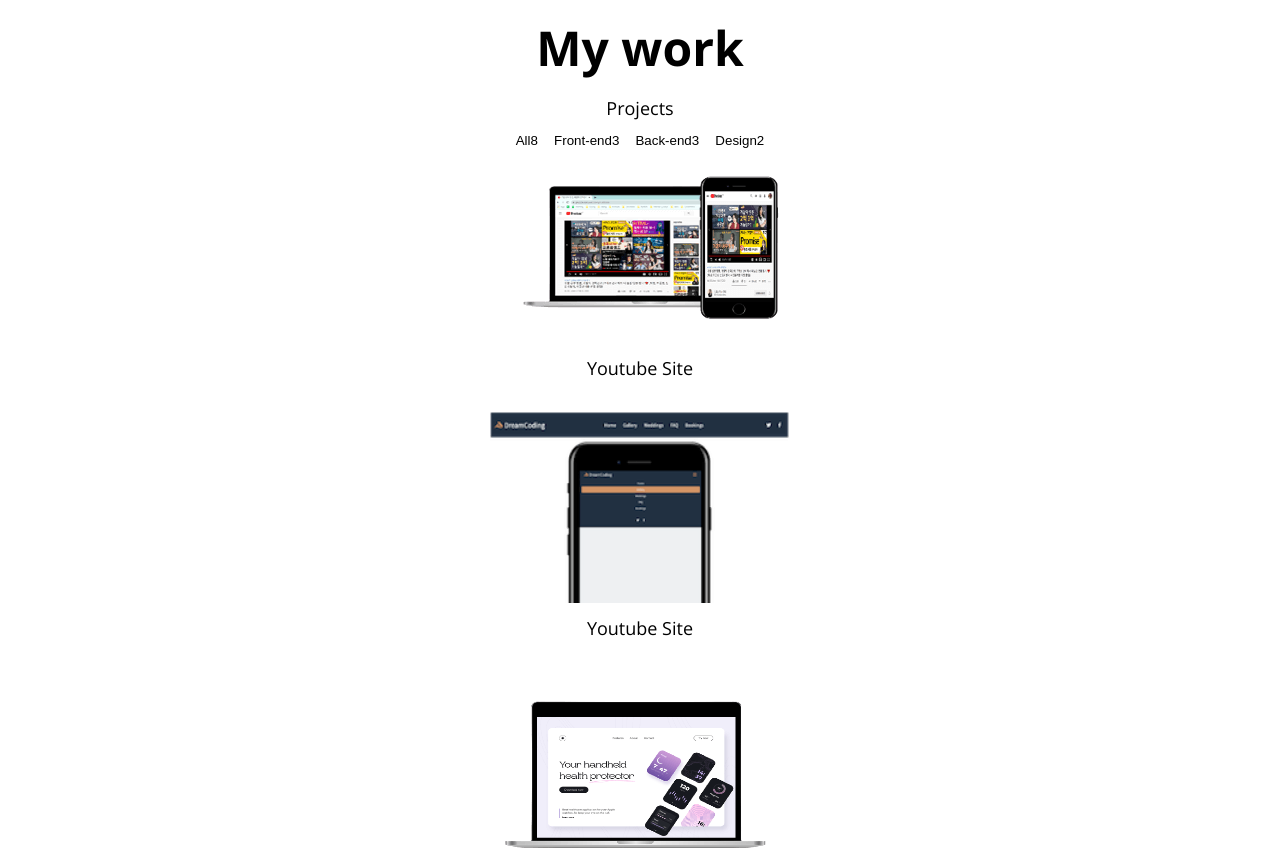
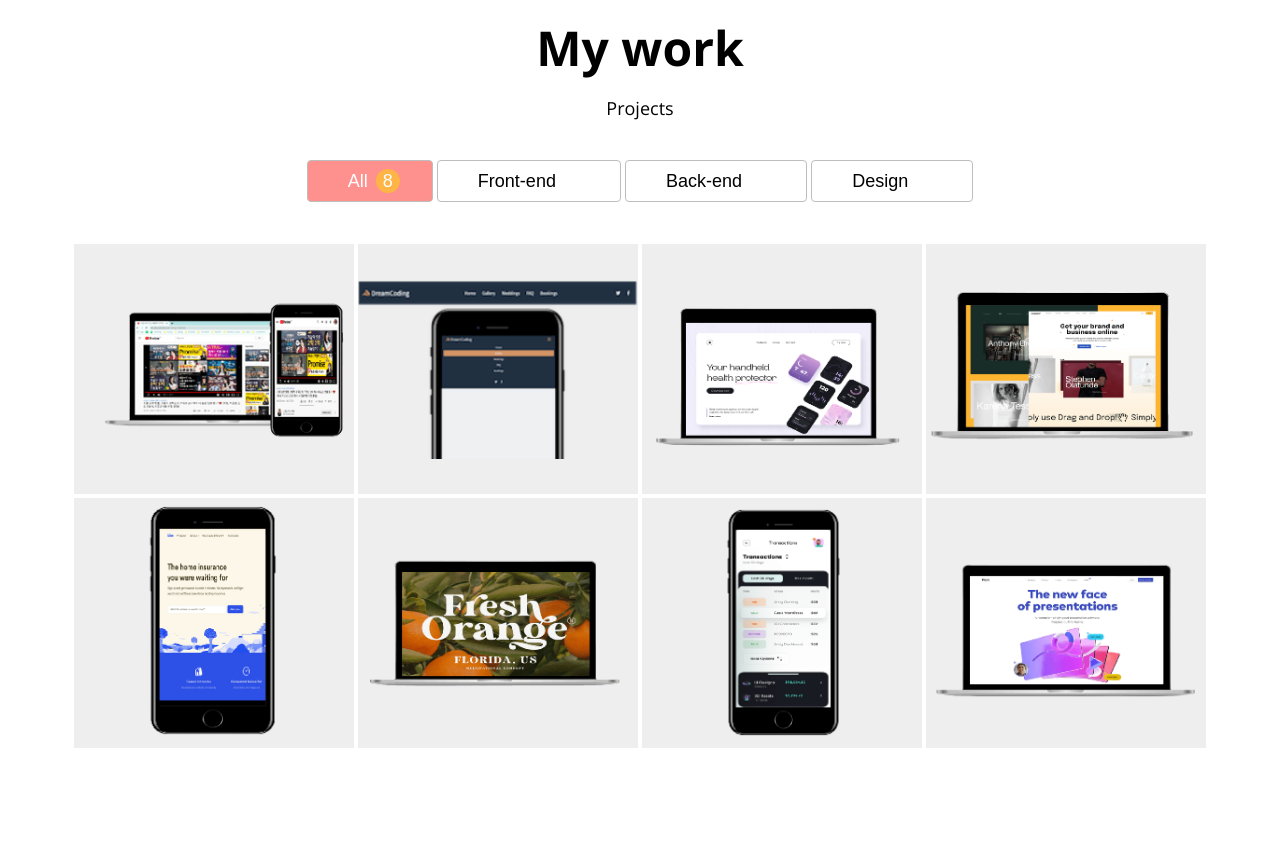
Before and after one commit to sy5072/portfolio, a plain HTML site: page index.html in a window 1280 px wide. Shown: the part 2280-3128 px from the top of the page. Drawn offline with nearby package versions, Linux system fonts and the light colour scheme.

Commit message:
CSS:Work

```diff
--- a/index.html
+++ b/index.html
@@ -182,64 +182,64 @@
         <h1>My work</h1>
         <h3>Projects</h3>
         <div class="work__categories">
-            <button class="category__btn">All<span class="category__count">8</span></button>
+            <button class="category__btn active">All<span class="category__count">8</span></button>
             <button class="category__btn">Front-end<span class="category__count">3</span></button>
             <button class="category__btn">Back-end<span class="category__count">3</span></button>
             <button class="category__btn">Design<span class="category__count">2</span></button>
         </div>
 
         <div class="work__projects">
-            <a href="https://github.com/sy5072" class="project__img" target="blank">
-            <img src="imgs/projects/project1.png" alt="Youtube">
+            <a href="https://github.com/sy5072" class="project" target="blank">
+            <img src="imgs/projects/project1.png" alt="Youtube" class="project__img">
             <div class="project__description">
                 <h3>Youtube Site</h3>
                 <span>Clone codding with HTML and CSS</span>
             </div>
             </a>
-            <a href="https://github.com/sy5072" class="project__img" target="blank">
-                <img src="imgs/projects/project2.png" alt="Youtube">
+            <a href="https://github.com/sy5072" class="project" target="blank">
+                <img src="imgs/projects/project2.png" alt="Youtube" class="project__img">
                 <div class="project__description">
                     <h3>Youtube Site</h3>
                     <span>Clone codding with HTML and CSS</span>
                 </div>
             </a>
-            <a href="https://github.com/sy5072" class="project__img" target="blank">
-                <img src="imgs/projects/project3.png" alt="Youtube">
+            <a href="https://github.com/sy5072" class="project" target="blank">
+                <img src="imgs/projects/project3.png" alt="Youtube" class="project__img">
                 <div class="project__description">
                     <h3>Youtube Site</h3>
                     <span>Clone codding with HTML and CSS</span>
                 </div>
             </a>
-            <a href="https://github.com/sy5072" class="project__img" target="blank">
-                <img src="imgs/projects/project4.png" alt="Youtube">
+            <a href="https://github.com/sy5072" class="project" target="blank">
+                <img src="imgs/projects/project4.png" alt="Youtube" class="project__img">
                 <div class="project__description">
                     <h3>Youtube Site</h3>
                     <span>Clone codding with HTML and CSS</span>
                 </div>
             </a>
-            <a href="https://github.com/sy5072" class="project__img" target="blank">
-                <img src="imgs/projects/project5.png" alt="Youtube">
+            <a href="https://github.com/sy5072" class="project" target="blank">
+                <img src="imgs/projects/project5.png" alt="Youtube" class="project__img">
                 <div class="project__description">
                     <h3>Youtube Site</h3>
                     <span>Clone codding with HTML and CSS</span>
                 </div>
             </a>
-            <a href="https://github.com/sy5072" class="project__img" target="blank">
-                <img src="imgs/projects/project6.png" alt="Youtube">
+            <a href="https://github.com/sy5072" class="project" target="blank">
+                <img src="imgs/projects/project6.png" alt="Youtube" class="project__img">
                 <div class="project__description">
                     <h3>Youtube Site</h3>
                     <span>Clone codding with HTML and CSS</span>
                 </div>
             </a>
-            <a href="https://github.com/sy5072" class="project__img" target="blank">
-                <img src="imgs/projects/project7.png" alt="Youtube">
+            <a href="https://github.com/sy5072" class="project" target="blank">
+                <img src="imgs/projects/project7.png" alt="Youtube" class="project__img">
                 <div class="project__description">
                     <h3>Youtube Site</h3>
                     <span>Clone codding with HTML and CSS</span>
                 </div>
             </a>
-            <a href="https://github.com/sy5072" class="project__img" target="blank">
-                <img src="imgs/projects/project8.png" alt="Youtube">
+            <a href="https://github.com/sy5072" class="project" target="blank">
+                <img src="imgs/projects/project8.png" alt="Youtube" class="project__img">
                 <div class="project__description">
                     <h3>Demon Slayer4</h3>
                     <span>Clone codding with HTML and CSS</span>
--- a/style.css
+++ b/style.css
@@ -286,3 +286,101 @@ p {
 .etc {
   padding: 20px;
 }
+
+/* Work */
+#work {
+}
+
+.work__categories {
+  margin: 40px;
+}
+.category__btn {
+  border: 1px solid var(--color-dark-white);
+  border-radius: var(--size-border-radius);
+  font-size: var(--font-regular);
+  padding: 8px 40px;
+}
+
+.category__btn.active,
+.category__btn:hover {
+  background-color: var(--color-pink);
+  color: var(--color-white);
+}
+
+.category__btn.active .category__count,
+.category__btn:hover .category__count {
+  opacity: 1;
+  top: 0;
+}
+
+.category__count {
+  background-color: var(--color-orange);
+  border-radius: 50%;
+  color: var(--color-white);
+  width: 24px;
+  height: 24px;
+  line-height: 24px;
+  display: inline-block;
+  position: relative;
+  top: -20px;
+  left: 8px;
+  opacity: 0;
+  transition: all var(--animation-duration) ease;
+}
+
+.work__projects {
+  display: flex;
+  flex-wrap: wrap;
+  justify-content: center;
+}
+
+.project {
+  position: relative;
+  display: flex;
+  justify-content: center;
+  align-items: center;
+  width: 280px;
+  height: 250px;
+  margin: 2px;
+  background-color: var(--color-light-white);
+}
+
+.project__img {
+  max-width: 100%;
+  max-height: 100%;
+}
+
+.project__description {
+  position: absolute;
+  background-color: var(--color-black);
+  display: flex;
+  flex-direction: column;
+  justify-content: center;
+  width: 100%;
+  height: 100%;
+  top: 0;
+  left: 0;
+  opacity: 0;
+  transform: translateY(10px);
+  transition: all var(--animation-duration) ease;
+}
+
+.project:hover .project__description {
+  opacity: 0.8;
+  transform: translateY(0px);
+}
+
+.project__description h3 {
+  color: var(--color-white);
+}
+
+.project__description h3:after {
+  content: "";
+  display: block;
+  position: relative;
+  left: 50%;
+  width: 25px;
+  height: 2px;
+  margin-left: -12px;
+  background-color: var(--color-dark-white);
+}
```
